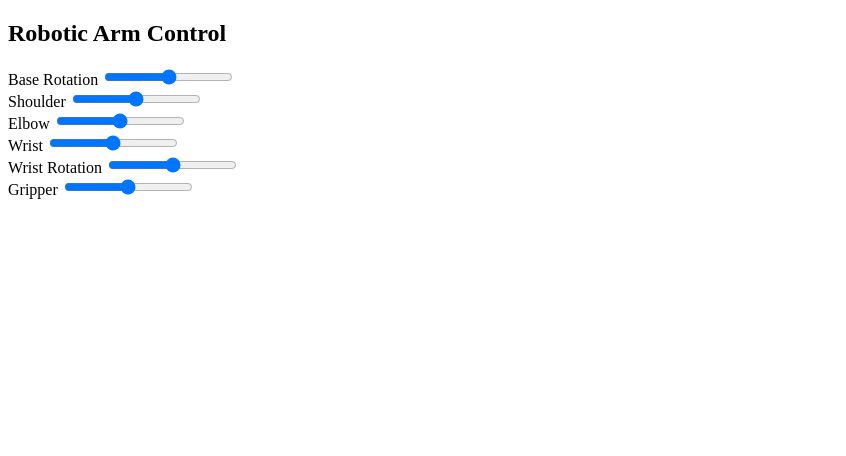
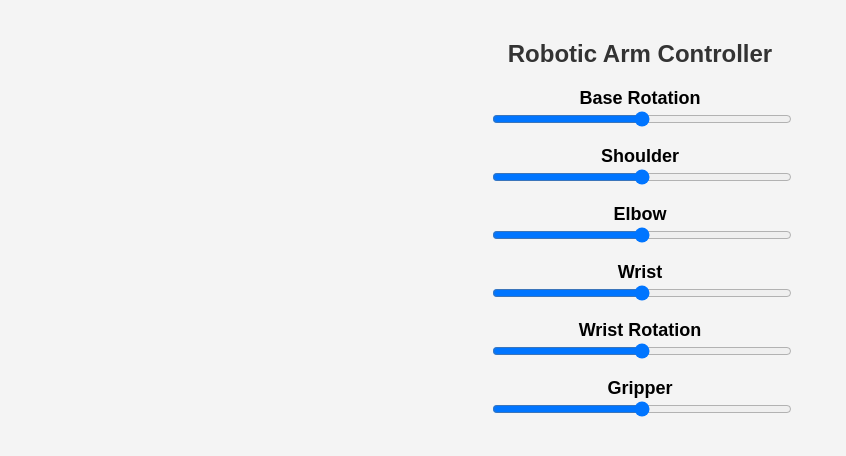
Before and after one commit to siraj46-hub/robo, a plain HTML site: page index.html in a window 1280 px wide. Shown: the whole page, without its empty margins (0-846 px from the left). Drawn offline with Linux system fonts and the light colour scheme.

Commit message:
Update index.html

```diff
--- a/index.html
+++ b/index.html
@@ -3,39 +3,94 @@
 <head>
     <meta charset="UTF-8">
     <meta name="viewport" content="width=device-width, initial-scale=1.0">
-    <title>Robotic Arm Control</title>
+    <title>Robotic Arm Controller</title>
+    <style>
+        body {
+            font-family: Arial, sans-serif;
+            text-align: center;
+            background-color: #f4f4f4;
+            margin: 0;
+            padding: 20px;
+        }
+        h2 {
+            color: #333;
+        }
+        .slider-container {
+            width: 300px;
+            margin: 15px auto;
+        }
+        input[type="range"] {
+            width: 100%;
+        }
+        .label {
+            font-size: 18px;
+            font-weight: bold;
+        }
+        .button {
+            background-color: #008CBA;
+            color: white;
+            padding: 10px 20px;
+            border: none;
+            cursor: pointer;
+            font-size: 16px;
+            margin-top: 10px;
+        }
+    </style>
     <script>
-        function sendJoystickData(servo, value) {
+        function sendJoystickData() {
+            var base = document.getElementById("base").value;
+            var shoulder = document.getElementById("shoulder").value;
+            var elbow = document.getElementById("elbow").value;
+            var wrist = document.getElementById("wrist").value;
+            var wristRotate = document.getElementById("wristRotate").value;
+            var grip = document.getElementById("grip").value;
+
+            var url = "http://192.168.1.3/control?base=" + base +
+                      "&shoulder=" + shoulder +
+                      "&elbow=" + elbow +
+                      "&wrist=" + wrist +
+                      "&wristRotate=" + wristRotate +
+                      "&grip=" + grip;
+
             var xhr = new XMLHttpRequest();
-            xhr.open("GET", "http://192.168.1.3/move?servo=" + servo + "&angle=" + value, true);
+            xhr.open("GET", url, true);
             xhr.send();
-        }
-
-        function handleJoystick(event, servo) {
-            let value = Math.floor((event.target.value / 100) * 180); // Convert 0-100 range to 0-180 degrees
-            sendJoystickData(servo, value);
         }
     </script>
 </head>
 <body>
-    <h2>Robotic Arm Control</h2>
 
-    <label>Base Rotation</label>
-    <input type="range" min="0" max="100" oninput="handleJoystick(event, 'x')"><br>
+    <h2>Robotic Arm Controller</h2>
 
-    <label>Shoulder</label>
-    <input type="range" min="0" max="100" oninput="handleJoystick(event, 'y')"><br>
+    <div class="slider-container">
+        <span class="label">Base Rotation</span>
+        <input id="base" type="range" min="0" max="180" value="90" oninput="sendJoystickData()">
+    </div>
 
-    <label>Elbow</label>
-    <input type="range" min="0" max="100" oninput="handleJoystick(event, 'z')"><br>
+    <div class="slider-container">
+        <span class="label">Shoulder</span>
+        <input id="shoulder" type="range" min="0" max="180" value="90" oninput="sendJoystickData()">
+    </div>
 
-    <label>Wrist</label>
-    <input type="range" min="0" max="100" oninput="handleJoystick(event, 'wrist')"><br>
+    <div class="slider-container">
+        <span class="label">Elbow</span>
+        <input id="elbow" type="range" min="0" max="180" value="90" oninput="sendJoystickData()">
+    </div>
 
-    <label>Wrist Rotation</label>
-    <input type="range" min="0" max="100" oninput="handleJoystick(event, 'wristRotate')"><br>
+    <div class="slider-container">
+        <span class="label">Wrist</span>
+        <input id="wrist" type="range" min="0" max="180" value="90" oninput="sendJoystickData()">
+    </div>
 
-    <label>Gripper</label>
-    <input type="range" min="0" max="100" oninput="handleJoystick(event, 'grip')"><br>
+    <div class="slider-container">
+        <span class="label">Wrist Rotation</span>
+        <input id="wristRotate" type="range" min="0" max="180" value="90" oninput="sendJoystickData()">
+    </div>
+
+    <div class="slider-container">
+        <span class="label">Gripper</span>
+        <input id="grip" type="range" min="0" max="180" value="90" oninput="sendJoystickData()">
+    </div>
+
 </body>
 </html>
```
